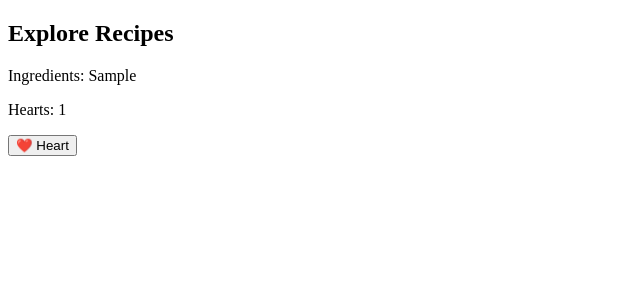
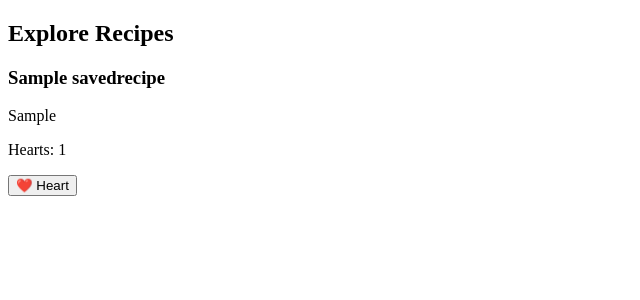
Before and after one commit to CarterSwain/scrapchef_v2, a Django app: page /explore/ in a window 1280 px wide. Shown: the part 98-398 px from the top of the page, without its empty margins (0-640 px from the left). Run offline with Django 5.2, Linux system fonts and the light colour scheme; a user stored in the database is signed in; tables that the repository leaves empty hold one stand-in row (values such as "Sample post").

Commit message:
Correct Explore page's recipe listing of title and ingredients.

```diff
--- a/explore/templates/explore/explore.html
+++ b/explore/templates/explore/explore.html
@@ -5,8 +5,8 @@
 
 {% for recipe in recipes %}
   <div class="recipe">
-    <h3>{{ recipe.title }}</h3>
-    <p>Ingredients: {{ recipe.ingredients }}</p>
+    <h3>{{ recipe.recipe_name }}</h3>
+    <p>{{ recipe.ingredients }}</p>
     <p>Hearts: {{ recipe.num_hearts }}</p>
     <button onclick="heartRecipe('{{ recipe.id }}')">❤️ Heart</button>
   </div>
```
